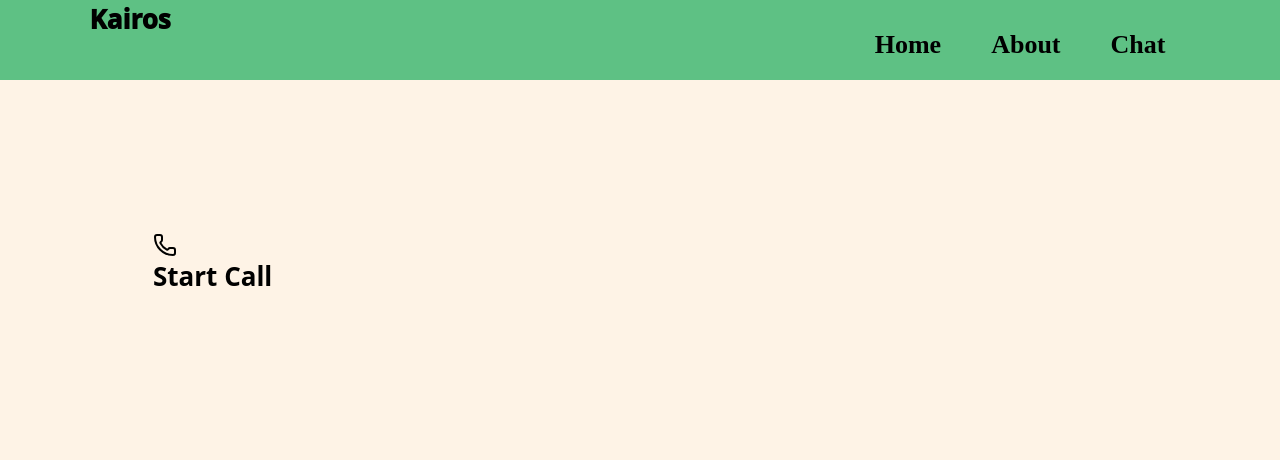
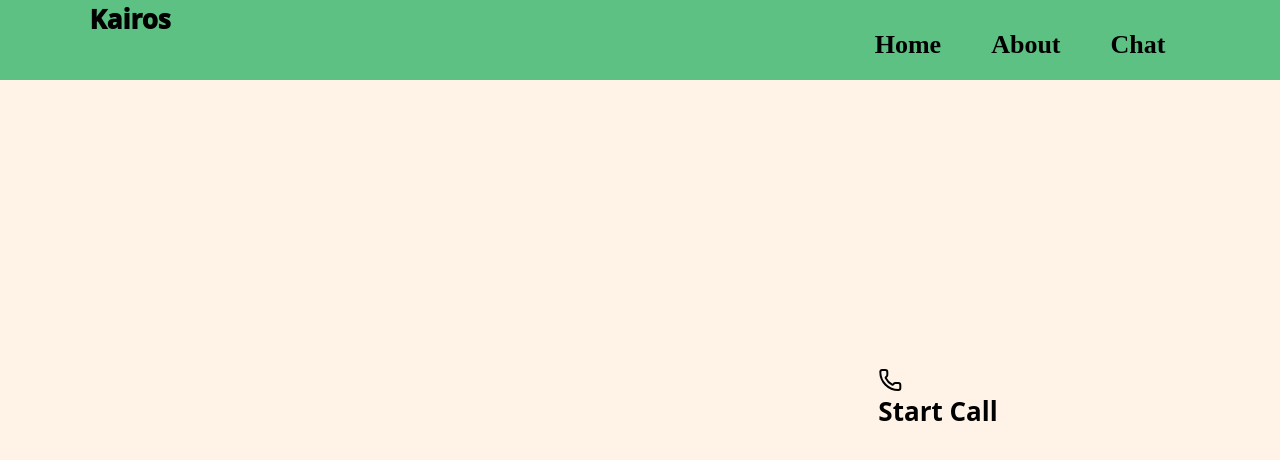
Before and after one commit to marismith79/Kairos, a React (Vite) app in the folder client/: page /chat in a window 1280 px wide. Shown: the top 460 px of the page. Built offline with nearby package versions, Linux system fonts and the light colour scheme; what hume would draw is missing.

Commit message:
Create Style template for chat messages

```diff
--- a/client/src/App.css
+++ b/client/src/App.css
@@ -3,6 +3,10 @@
   padding: 0;
   margin: 0;
   background-color: #fef3e6;
+}
+
+.body {
+  background-color: red;
 }
 
 .page-header {
@@ -115,7 +119,6 @@
   width: 100%;
   text-align: right;
   align-items: right;
-
 }
 
 button {
@@ -143,11 +146,69 @@ button:focus {
 }
 
 
+
+
+/************************************************************* STYLES FOR CHAT MESSGAES *************************************************************/
 .chat-container {
   display: flex;
+  justify-content: center;  /* Centers horizontally */
+  align-items: center;      /* Centers vertically */
+  width: 66.67%;          /* Keeps your existing width */
+  margin: 0 auto;         /* Centers the container itself */
+  position: absolute;
+  top: 50%;
+  left: 50%;
+  transform: translate(-50%, -50%);  /* Perfect centering */
+  overflow-y: auto;
+}
+
+#chat {
+  display: flex;
+  flex-direction: column;
+  flex: 3;
+}
+
+.controls {
+  display: flex;
+  flex: 1;
+  min-width: 0;  /* Add this to prevent expansion */
+}
+
+.chat-card {
+  margin: 10px;
+  border-radius: 15px;
+  padding: 20px;
+  width: 66.67%;
+}
+
+.message-header {
+  display: flex;
   flex-direction: row;
-  width: 66.67%; /* This makes it take up 2/3 of the parent width */
-  margin: 10vw;
+  justify-content: space-between;
+}
+
+.chat-card.user {
+  background-color: #A5FFE4;
+  align-self: flex-end;
+
+}
+
+.chat-card.assistant {
+  background-color: #FFE2A5;
+  align-self: flex-start;
+
+}
+
+.messag-body {
+  margin: 5px;
+  border-radius: 15px;
+  padding: 20px;
+}
+
+.scores {
+  display: flex;
+  flex-direction: row;
+  justify-content: space-between;
 }
 
 .logger-container {
@@ -172,7 +233,7 @@ button:focus {
 
 
 /* Style for individual messages */
-.message {
+/* .message {
   background-color: #f1f1f1;
   padding: 10px 15px;
   border-radius: 15px;
@@ -180,9 +241,9 @@ button:focus {
   word-wrap: break-word;
   font-size: 14px;
   line-height: 1.5;
-}
+} */
 
-.message.user {
+/* .message.user {
   background-color: #e1f5fe;
   font-size: large;
   align-self: flex-end;
@@ -190,25 +251,25 @@ button:focus {
 
 .message.assistant {
   background-color: #ffe1ffda; /* Light yellow for assistant messages */
-  font-size: large;
+  /* font-size: large;
   align-self: flex-start;
-}
+} */
 
 /* For message text */
-.message .role {
+/* .message .role {
   font-weight: bold;
   font-size: 20px;
 }
 
 .message .content {
   margin-top: 5px;
-}
+} */
 
-/* Scrollable container */
+/* Scrollable container
 .message-container {
   overflow-y: auto;
   padding: 0 15px;
-}
+} */
 
 /* Add this to your App.css */
 .glimmer-text {
--- a/client/src/components/ChatCard.tsx
+++ b/client/src/components/ChatCard.tsx
@@ -1,26 +1,29 @@
-interface ChatCardProps {
-  message: {
-    role: string;
-    timestamp: string;
-    content: string;
-    topThreeEmotions: { emotion: string; score: string }[];
-  };
-}
+// interface ChatCardProps {
+//   message: {
+//     role: string;
+//     timestamp: string;
+//     content: string;
+//     topThreeEmotions: { emotion: string; score: string }[];
+//   };
+// }
 
-const ChatCard: React.FC<ChatCardProps> = ({ message }) => {
-  return (
-    <div className={`chat-card ${message.role}`}>
-      <div className="role">{message.role.charAt(0).toUpperCase() + message.role.slice(1)}</div>
-      <div className="timestamp"><strong>{message.timestamp}</strong></div>
-      <div className="content">{message.content}</div>
-      <div className="scores">{message.topThreeEmotions}</div>
-        {message.topThreeEmotions.map((score, index) => (
-          <div key={index} className="score-item">
-            {score.emotion}: <strong>{score.score}</strong>
-          </div>
-        ))}
-      </div>
-  );
-};
+// const ChatCard: React.FC<ChatCardProps> = ({ message }) => {
+//   // if (!message || !message.role) {
+//   //   throw new Error('Invalid message: missing required role property');
+//   // }
+//   return (
+//     <div className={`chat-card ${message.role}`}>
+//       {/* <div className="role">{message.role.charAt(0).toUpperCase() + message.role.slice(1)}</div>
+//       <div className="timestamp"><strong>{message.timestamp}</strong></div>
+//       <div className="content">{message.content}</div>
+//       <div className="scores">{message.topThreeEmotions}</div>
+//         {message.topThreeEmotions.map((score, index) => (
+//           <div key={index} className="score-item">
+//             {score.emotion}: <strong>{score.score}</strong>
+//           </div>
+//         ))} */}
+//     </div>
+//   );
+// };
 
-export default ChatCard;
+// export default ChatCard;
--- a/client/src/components/Controls.tsx
+++ b/client/src/components/Controls.tsx
@@ -18,12 +18,13 @@ export default function Controls({ onEndCall }: ControlsProps) {
   const {
     connected,
     disconnect,
+    connect,
   } = useHume();
 
   console.log("Controls connected:", connected);
 
   return (
-    <div className={cn("fixed bottom-0 left-0 w-full p-4 flex items-center justify-center", "bg-gradient-to-t from-card via-card/90 to-card/0")}>
+    <div className="controls">
       {connected === true && (
         <motion.div
           initial={{ y: "100%", opacity: 0 }}
@@ -54,6 +55,41 @@ export default function Controls({ onEndCall }: ControlsProps) {
           </Button>
         </motion.div>
       )}
+         {connected !== true && (
+        // <motion.div
+        //   initial="initial"
+        //   animate="enter"
+        //   exit="exit"
+        //   variants={{
+        //     initial: { opacity: 0 },
+        //     enter: { opacity: 1 },
+        //     exit: { opacity: 0 },
+        //   }}
+        // >
+        //   <motion.div
+        //     variants={{
+        //       initial: { scale: 0.5 },
+        //       enter: { scale: 1 },
+        //       exit: { scale: 0.5 },
+        //     }}
+        //   >
+            <Button
+              onClick={() => {
+                console.log(connected);
+                connect()
+                  .then(() => console.log(connected))
+                  .catch((error) => console.error("Connection error:", error))
+                  .finally(() => console.log("Connection attempt finished", connected));
+              }}
+            >
+              <span>
+                <Phone strokeWidth={2} stroke={"currentColor"} />
+              </span>
+              <span>Start Call</span>
+            </Button>
+        //   </motion.div>
+        // </motion.div>
+      )}
     </div>
   );
 }
--- a/client/src/humeService.ts
+++ b/client/src/humeService.ts
@@ -119,7 +119,7 @@ class HumeService {
    * the config ID for our Hume configuration
    */
 
-  private configID = "3b2e59d1-9efc-4424-90bd-fa497a57bc57"
+  private configID = "3b2e59d1-9efc-4424-90bd-fa497a57bc57";
 
   /**
    * mime type supported by the browser the application is running in
@@ -135,7 +135,8 @@ class HumeService {
     // Bind all event handlers in constructor
     this.handleWebSocketOpenEvent = this.handleWebSocketOpenEvent.bind(this);
     this.handleWebSocketCloseEvent = this.handleWebSocketCloseEvent.bind(this);
-    this.handleWebSocketMessageEvent = this.handleWebSocketMessageEvent.bind(this);
+    this.handleWebSocketMessageEvent =
+      this.handleWebSocketMessageEvent.bind(this);
     this.handleWebSocketErrorEvent = this.handleWebSocketErrorEvent.bind(this);
   }
 
@@ -199,14 +200,14 @@ class HumeService {
 
     // stop audio capture
     if (this.recorder) {
-      this.recorder.stop();  // Stop the recorder
-      this.recorder = null;   // Clear the recorder instance
+      this.recorder.stop(); // Stop the recorder
+      this.recorder = null; // Clear the recorder instance
     }
 
     if (this.audioStream) {
       // Stop all audio tracks to fully release the microphone
       this.audioStream.getTracks().forEach((track) => track.stop());
-      this.audioStream = null;  // Clear the audio stream
+      this.audioStream = null; // Clear the audio stream
     }
 
     // set connected state to false to prevent automatic reconnect
@@ -478,38 +479,54 @@ class HumeService {
   }
 
   private createScoreItem(score: Score): HTMLElement {
-      const scoreItem = document.createElement('div');
-      scoreItem.className = 'score-item';
+    const scoreItem = document.createElement("div");
+    scoreItem.className = "score-item";
     scoreItem.innerHTML = `${score.emotion}: <strong>${score.score}</strong>`;
     return scoreItem;
   }
 
   public render(): HTMLElement {
-      const card = document.createElement('div');
+    const card = document.createElement("div");
     card.className = `chat-card ${this.message.role}`;
+    console.log(`role: :${this.message.role}`);
 
-      const role = document.createElement('div');
-      role.className = 'role';
+    // Create message header
+    const messageHeader = document.createElement("div");
+    messageHeader.className = "message-header";
+
+    const role = document.createElement("div");
+    role.className = "role";
     role.textContent =
       this.message.role.charAt(0).toUpperCase() + this.message.role.slice(1);
 
-      const timestamp = document.createElement('div');
-      timestamp.className = 'timestamp';
+    const timestamp = document.createElement("div");
+    timestamp.className = "timestamp";
     timestamp.innerHTML = `<strong>${this.message.timestamp}</strong>`;
 
-      const content = document.createElement('div');
-      content.className = 'content';
+    // Add role and timestamp to header
+    messageHeader.appendChild(role);
+    messageHeader.appendChild(timestamp);
+
+    // Create message body
+    const messageBody = document.createElement("div");
+    messageBody.className = "message-body";
+
+    const content = document.createElement("div");
+    content.className = "content";
     content.textContent = this.message.content;
 
-      const scores = document.createElement('div');
-      scores.className = 'scores';
+    // Add content to message body
+    messageBody.appendChild(content);
+
+    const scores = document.createElement("div");
+    scores.className = "scores";
     this.message.scores.forEach((score) => {
       scores.appendChild(this.createScoreItem(score));
     });
 
-      card.appendChild(role);
-      card.appendChild(timestamp);
-      card.appendChild(content);
+    // Append all elements to card
+    card.appendChild(messageHeader);
+    card.appendChild(messageBody);
     card.appendChild(scores);
 
     return card;
--- a/client/src/pages/Chat.tsx
+++ b/client/src/pages/Chat.tsx
@@ -1,6 +1,6 @@
 import { useEffect, useState } from "react";
 import { humeService } from "../humeService";
-import ChatCard from "../components/ChatCard";
+// import ChatCard from "../components/ChatCard";
 import Controls from "../components/Controls";
 import StartCall from "../components/StartCall";
 
@@ -30,12 +30,12 @@ export default function Chat() {
   return (
     <div className="chat-container">
       <div id="chat">
-        {messages.map((message, index) => (
+        {/* {messages.map((message, index) => (
           <ChatCard key={index} message={message} />
-        ))}
+        ))} */}
       </div>
       <Controls onEndCall={handleEndCall} />
-      <StartCall />
+      {/* <StartCall /> */}
     </div>
   );
 }
```
Lines whose indentation alone changed are shown as unchanged.
